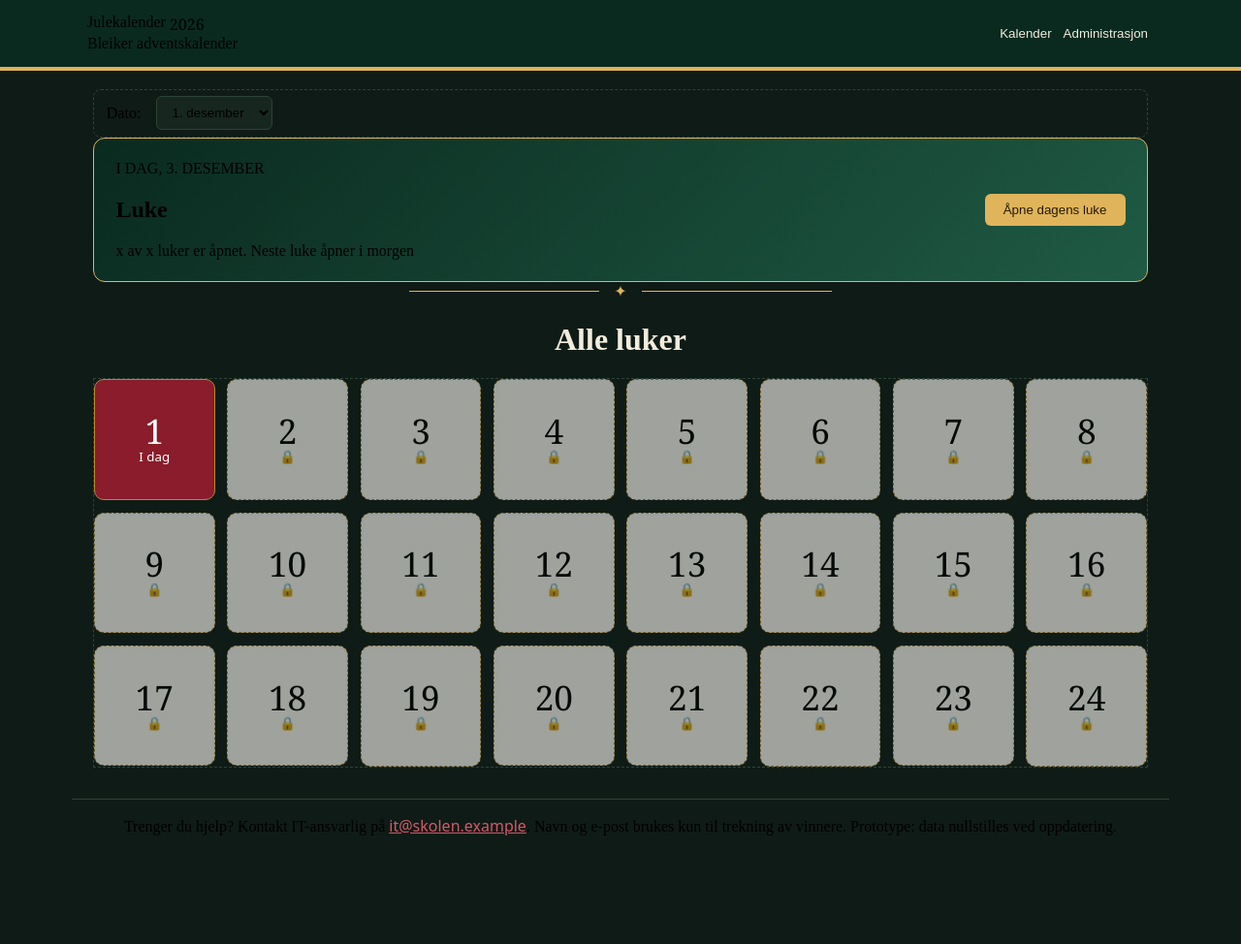
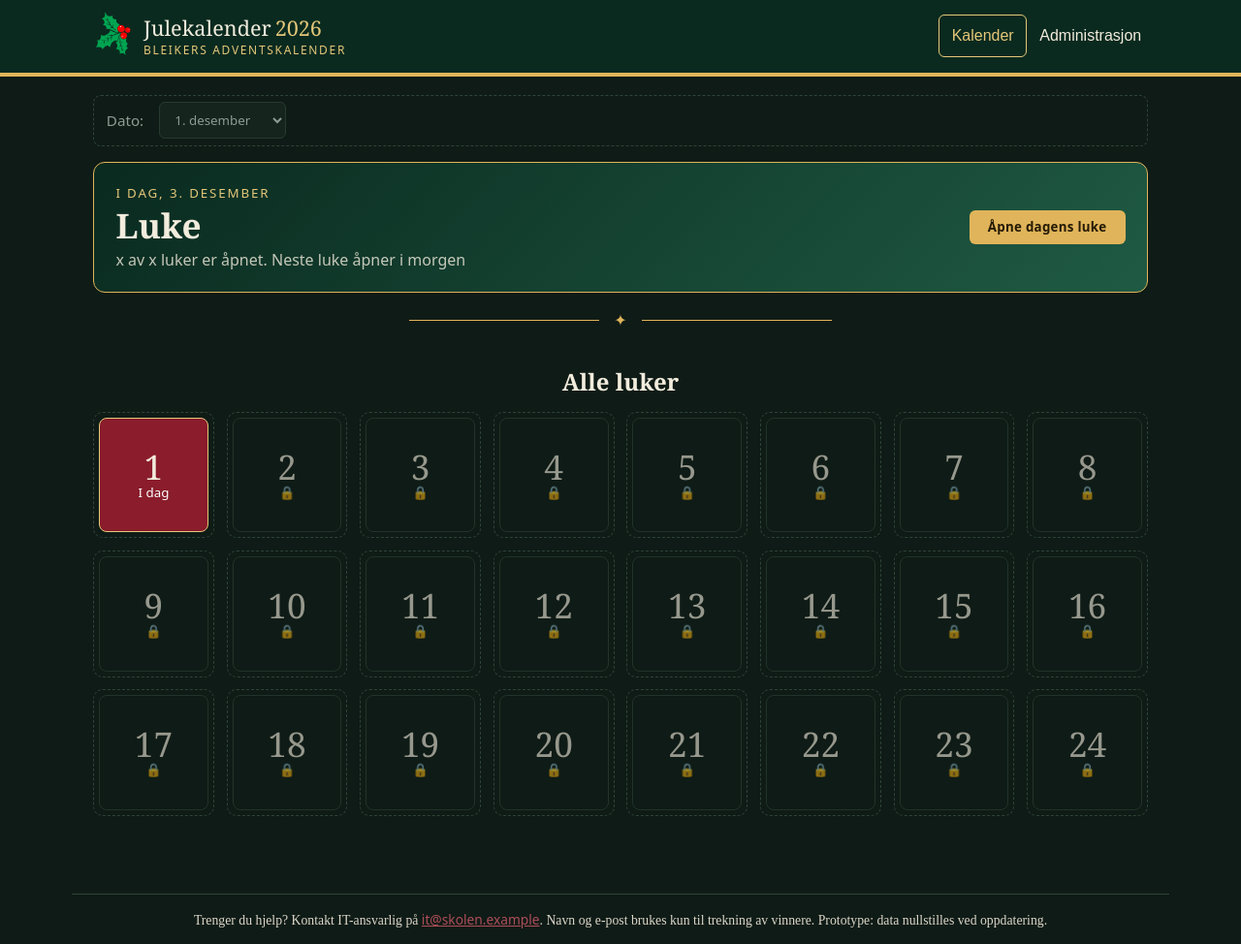
Before and after one commit to lolmeg09-cell/Julekalender, a Node project: template views/index.ejs in a window 1280 px wide. Shown: the whole page at 97% size. Before the commit the page ends 862 px from the top, so only its background shows below. Run offline with Node 20 templates, Linux system fonts and the light colour scheme; the template is opened without the code that fills it, so the values that code supplies are empty; some libraries are stand-ins or nearby versions.

Commit message:
fullførte designet, fikset font farger, margin og padding, fonts og tekststørrelser, la til en ny border på kalender

```diff
--- a/public/css/fonts.css
+++ b/public/css/fonts.css
@@ -1,5 +1,19 @@
 span {
   font-family: georgia, 'Times New Roman', Times, serif;
+}
+
+p, h1, h2, span, li, a {
+  padding: 0px;
+  margin: 0px;
+}
+
+p, h1, h2, select, label, b {
+  color: var(--ink);
+}
+
+b {
+  opacity: 100%;
+  z-index: 10;
 }
 
 a {
@@ -11,7 +25,63 @@ a {
   font: 2.2rem Georgia, serif; line-height: 1;
 }
 
-p {
-  padding: 0px;
-  margin: 0px;
+.info {
+  font-family: system-ui, -apple-system, BlinkMacSystemFont, 'Segoe UI', Roboto, Oxygen, Ubuntu, Cantarell, 'Open Sans', 'Helvetica Neue', sans-serif;
 }
+
+#åpnet{
+  opacity: 80%;
+}
+
+#dag{
+    letter-spacing: 0.14em;
+    color: var(--goldl);
+    font-size: smaller;
+}
+
+#luke-info{
+  line-height: 1.2;
+  font-family: Georgia, 'Times New Roman', Times, serif;
+  font-size: clamp(1.5rem, 4vw, 2.2rem);
+  margin: 0.2rem 0;
+}
+
+.nav-overskrift {
+  font-family: Georgia, 'Times New Roman', Times, serif;
+  font-size: 21.6px;
+  color: var(--goldl);
+}
+
+#jul {
+  color: var(--ink);
+}
+
+#år {
+  padding-left: 4px;
+}
+
+#bleiker {
+  font-size: 12px;
+  font-family: system-ui, -apple-system, BlinkMacSystemFont, 'Segoe UI', Roboto, Oxygen, Ubuntu, Cantarell, 'Open Sans', 'Helvetica Neue', sans-serif;
+  letter-spacing: 0.14em;
+}
+
+.gul_knapp {
+  font-family: system-ui, -apple-system, BlinkMacSystemFont, 'Segoe UI', Roboto, Oxygen, Ubuntu, Cantarell, 'Open Sans', 'Helvetica Neue', sans-serif;
+}
+
+.footer-txt {
+  font-size: .86rem;
+  opacity: 90%;
+}
+
+#alle-luker-txt {
+  margin: 0 0 1rem;
+  line-height: 1.2;
+  font-family: Georgia, 'Times New Roman', Times, serif;
+  font-size: 1.5em;
+}
+
+.btn_nav {
+  font-size:medium;
+}
--- a/public/css/nav.css
+++ b/public/css/nav.css
@@ -15,7 +15,9 @@ nav {
   background-color: transparent;
   color: var(--ink);
   border-radius: var(--btn-border);
+  padding: .4rem .8rem;
   border:none;
+  min-height: 44px;
 }
 
 nav ul li {
@@ -31,12 +33,26 @@ nav ul {
   padding: 0;
 }
 
-#år {
-  padding-left: 4px;
-}
-
 .nav_buttons {
   display: flex;
   align-items: center;
   justify-content: center;
 }
+
+.logo {
+  width: 50px;
+  transform:rotate(60deg);
+}
+
+.brand {
+  display: flex;
+  justify-content: center;
+  align-items: center;
+  gap: .5rem;
+}
+
+#aktiv {
+  border: 1px solid var(--goldl);
+  border-radius: 6px;
+  color: var(--goldl);
+}
--- a/public/css/style.css
+++ b/public/css/style.css
@@ -18,6 +18,8 @@
 --bad:#ff8c99;
 --brun:#241a05;
 --btn-border:6px;
+--open:#8a1c2b;
+--past:#143d2e;
 }
 
 body{
@@ -28,6 +30,7 @@ body{
 
 main {
   padding: 1.2rem 6rem 2rem;
+  margin-bottom: 3rem;
 }
 
 .btn-right {
@@ -56,6 +59,8 @@ main {
   border: none;
   border-radius: var(--btn-border);
   padding: .55rem 1.2rem;
+  font-weight: 600;
+  letter-spacing: .02em;
 }
 
 .gul_knapp:hover {
@@ -92,6 +97,7 @@ main {
   border: 1.5px solid var(--line);
   border-radius: 6px;
   padding: .5rem .7rem;
+  font-size: smaller;
 }
 
 #dato {
@@ -100,6 +106,18 @@ main {
   align-items: flex-start;
   padding: .4rem .8rem;
   border-radius: 8px;
+  margin-bottom: 1rem;
+}
+
+.dato-innhold {
+  font-family: system-ui, -apple-system, BlinkMacSystemFont, 'Segoe UI', Roboto, Oxygen, Ubuntu, Cantarell, 'Open Sans', 'Helvetica Neue', sans-serif;
+  font-size: 0.95rem;
+  opacity: 80%;
+  color: var(--mute);
+}
+
+.dato-innhold:hover {
+  cursor: pointer;
 }
 
 .dekorasjon_line {
@@ -107,6 +125,7 @@ main {
   justify-content: center;
   align-items: center;
   color: var(--gold);
+  margin: 1.2rem 0 2.5rem;
 }
 
 .grid {
@@ -123,14 +142,33 @@ main {
   flex-direction: column;
   align-items: center;
   justify-content: center;
-  aspect-ratio: 1 / 1;
-  border: 1.5px solid #b8892b;
-  border-radius: 10px;
-  background: #fffdf8;
-  color: inherit;
+  aspect-ratio: 1 / 1.05;
+  border: 1.5px solid var(--goldl);
+  border-radius: 8px;
+  background: var(--bg);
   text-decoration: none;
 }
 
-.tile.today { background: #8a1c2b; color: #fff; }
-.tile.past  { background: #143d2e; color: #f6efdc; }
-.tile.lock  { border-style: dashed; opacity: .6; cursor: not-allowed; }
+.tile.today { background: var(--open);
+  color:
+  #fff;
+}
+
+.tile.past  {
+  background:
+  var(--past);
+  color: #f6efdc;
+}
+
+.tile.lock  {
+  border: 1.5px solid var(--line);
+  cursor: not-allowed;
+  opacity: 0.6;
+}
+
+.grid li {
+   border: 1.5px dashed var(--line);
+   padding:5px;
+   border-radius: 10px;
+   background-color: var(--bg);
+}
--- a/views/index.ejs
+++ b/views/index.ejs
@@ -9,8 +9,33 @@
 <main>
   <div id="dato" class="wrap">
     <div id="dato-wrap">
-      <label for="sel" style="margin:0;font-weight:400">Dato:</label>
-      <select id="sel"><option value="1">1. desember</option></select>
+      <label for="sel" class="dato-innhold" style="margin:0;font-weight:400">Dato:</label>
+      <select id="sel" class="dato-innhold" >
+        <option value="1">1. desember</option>
+        <option value="2">2. desember</option>
+        <option value="3">3. desember</option>
+        <option value="4">4. desember</option>
+        <option value="5">5. desember</option>
+        <option value="6">6. desember</option>
+        <option value="7">7. desember</option>
+        <option value="8">8. desember</option>
+        <option value="9">9. desember</option>
+        <option value="10">10. desember</option>
+        <option value="11">11. desember</option>
+        <option value="12">12. desember</option>
+        <option value="13">13. desember</option>
+        <option value="14">14. desember</option>
+        <option value="15">15. desember</option>
+        <option value="16">16. desember</option>
+        <option value="17">17. desember</option>
+        <option value="18">18. desember</option>
+        <option value="19">19. desember</option>
+        <option value="20">20. desember</option>
+        <option value="21">21. desember</option>
+        <option value="22">22. desember</option>
+        <option value="23">23. desember</option>
+        <option value="24">24. desember</option>
+      </select>
     </div>
   </div>
 
@@ -18,9 +43,9 @@
     <div class="wrap" id="info_main">
 
       <div>
-        <p>I DAG, 3. DESEMBER</p>
-        <h1>Luke </h1>
-        <p>x av x luker er åpnet. Neste luke åpner i morgen</p>
+        <p class="info" id="dag">I DAG, 3. DESEMBER</p>
+        <h1 class="info" id="luke-info">Luke </h1>
+        <p class="info" id="åpnet">x av x luker er åpnet. Neste luke åpner i morgen</p>
       </div>
 
       <div class="btn-right">
@@ -29,6 +54,7 @@
 
     </div>
   </section>
+
   <div class="dekorasjon_line">
     <div class="line">
     </div>
@@ -42,10 +68,10 @@
   </div>
 
 <div class="overskrift">
-  <h1>Alle luker</h1>
+  <h1 id="alle-luker-txt">Alle luker</h1>
 </div>
 
-  <div class="wrap">
+  <div>
     <ul class="grid">
        <li><a class="tile today" href="/luke/1"><b>1</b><small>I dag</small></a></li>
       <li><span class="tile lock"><b>2</b><small>🔒</small></span></li>
--- a/views/partials/footer.ejs
+++ b/views/partials/footer.ejs
@@ -1,4 +1,4 @@
 <footer>
-  <p>Trenger du hjelp? Kontakt IT-ansvarlig på <a href="it@skolen.example">it@skolen.example</a>. Navn og e-post brukes kun til trekning av vinnere. Prototype: data nullstilles ved oppdatering.</p>
+  <p class="footer-txt">Trenger du hjelp? Kontakt IT-ansvarlig på <a class="footer-txt" href="it@skolen.example">it@skolen.example</a>. Navn og e-post brukes kun til trekning av vinnere. Prototype: data nullstilles ved oppdatering.</p>
 
 </footer>
--- a/views/partials/nav.ejs
+++ b/views/partials/nav.ejs
@@ -1,13 +1,18 @@
 <div class="nav-wrap">
+
 <nav>
+  <div class="brand">
+    <img class="logo" src="/img/holly-8111506_1280.png" alt="kristtornkvist med røde bær logo">
+    <ul>
 
-    <ul>
-      <li> Julekalender<span id="år">2026</span></li>
-      <li> Bleiker adventskalender</li>
+      <li id="jul" class="nav-overskrift"> Julekalender
+        <span id="år" class="nav-overskrift">2026</span></li>
+      <li id="bleiker" class="nav-overskrift" > BLEIKERS ADVENTSKALENDER</li>
     </ul>
+  </div>
 
     <div class="nav_buttons">
-      <button class="btn_nav">Kalender</button>
+      <button class="btn_nav" id="aktiv">Kalender</button>
       <button class="btn_nav">Administrasjon</button>
     </div>
 
```
Also changed, not shown: views/admin.ejs (added, +20 -0 lines), public/img/holly-8111506_1280.png (added).
